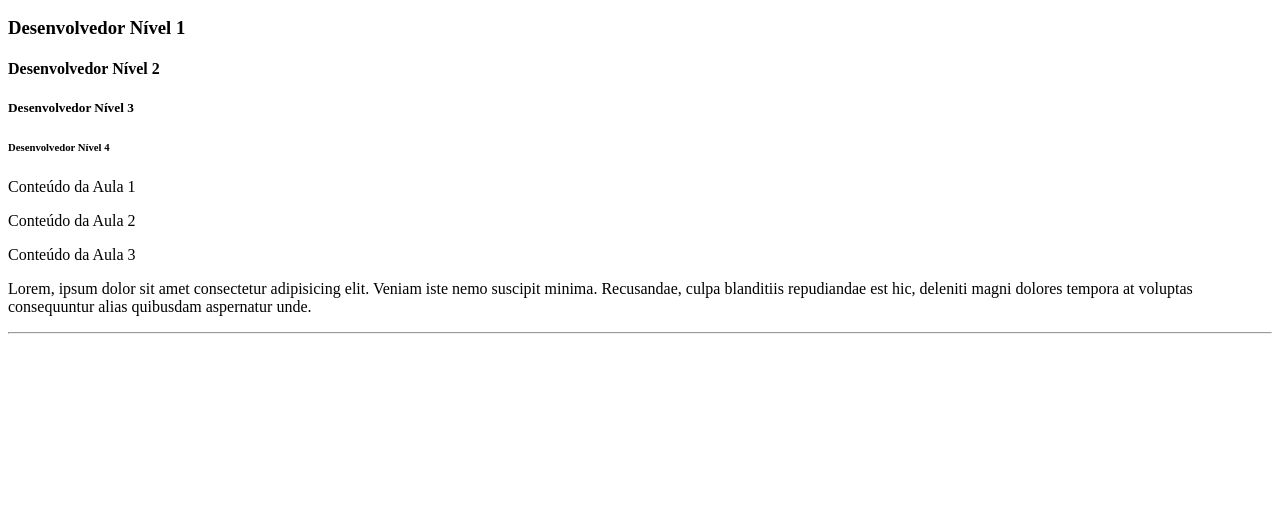
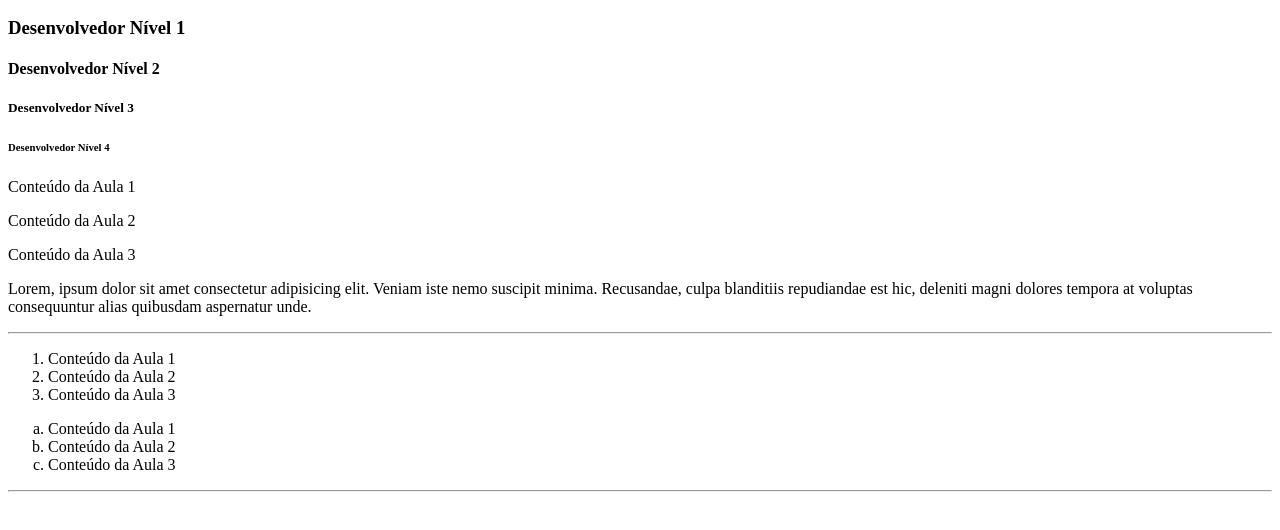
Before and after one commit to GrosskLeo/Exemplo, a plain HTML site: page index.html in a window 1280 px wide. Shown: the part 110-640 px from the top of the page. Drawn offline with Linux system fonts and the light colour scheme.

Commit message:
Adicionando listas ordenadas

```diff
--- a/index.html
+++ b/index.html
@@ -24,5 +24,18 @@
     <!-- Divisor de Conteúdo -->
      <hr>
 
+    <!-- LISTAS ORDENADAS -->
+    <ol>
+        <li>Conteúdo da Aula 1</li>
+        <li>Conteúdo da Aula 2</li>
+        <li>Conteúdo da Aula 3</li>
+    </ol>
+
+    <ol type="a">
+        <li>Conteúdo da Aula 1</li>
+        <li>Conteúdo da Aula 2</li>
+        <li>Conteúdo da Aula 3</li>
+    </ol>
+    <hr>
 </body>
 </html>
```
